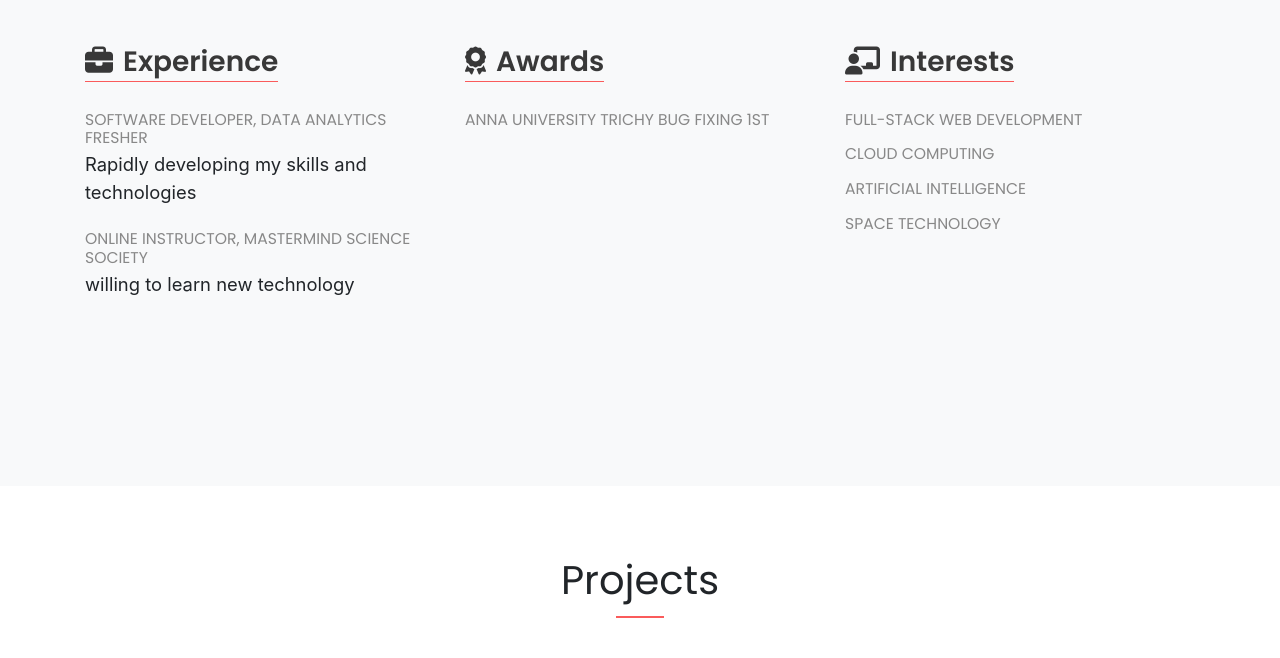
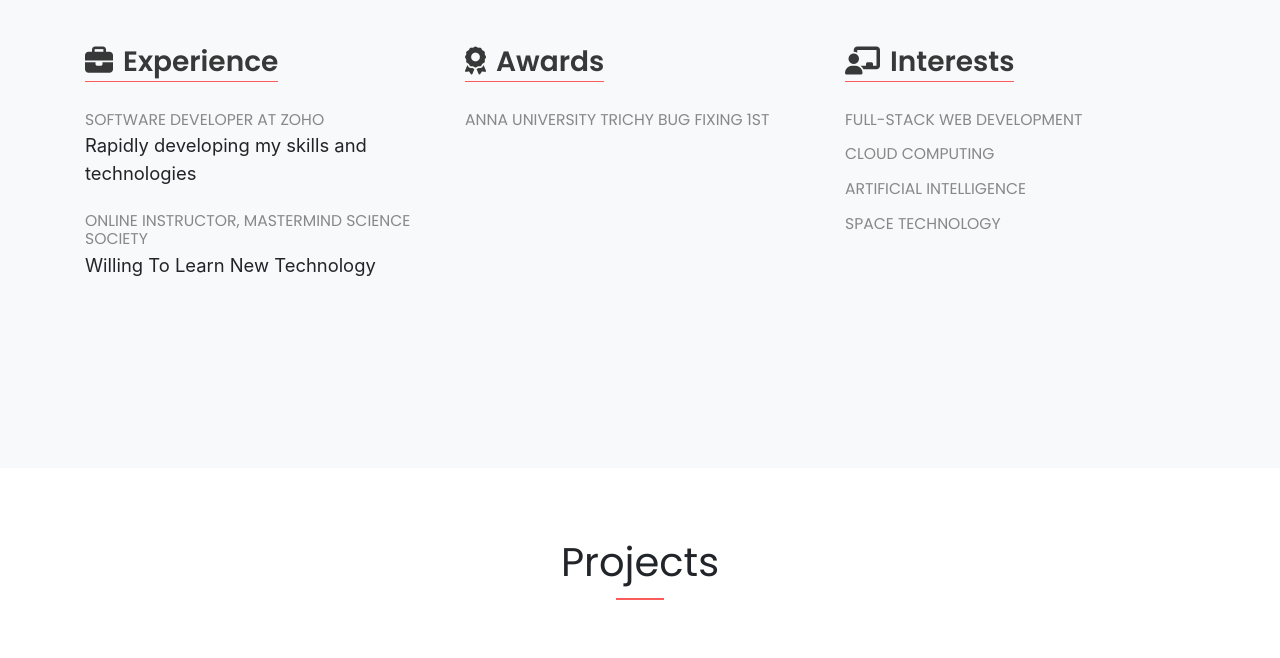
Before and after one commit to dhuruvasan/dhuruvasan, a website: page index.html in a window 1280 px wide. Shown: the part 1272-1930 px from the top of the page. Drawn offline with nearby package versions, Linux system fonts and the light colour scheme.

Commit message:
new Changes

```diff
--- a/index.html
+++ b/index.html
@@ -305,7 +305,7 @@
                     <span><i class="fas fa-briefcase"></i>Experience</span>
                   </h3>
                   <h5 class="about-subsection-head mt-3">
-                    Software Developer, Data Analytics Fresher
+                    Software Developer At ZOHO
                   </h5>
                   <p class="about-subsection-description mb-4">
                     Rapidly developing my skills and technologies
@@ -314,7 +314,7 @@
                     Online Instructor, Mastermind Science Society
                   </h5>
                   <p class="about-subsection-description">
-                    willing to learn new technology
+                    Willing To Learn New Technology
                   </p>
                 </div>
               </div>
```
